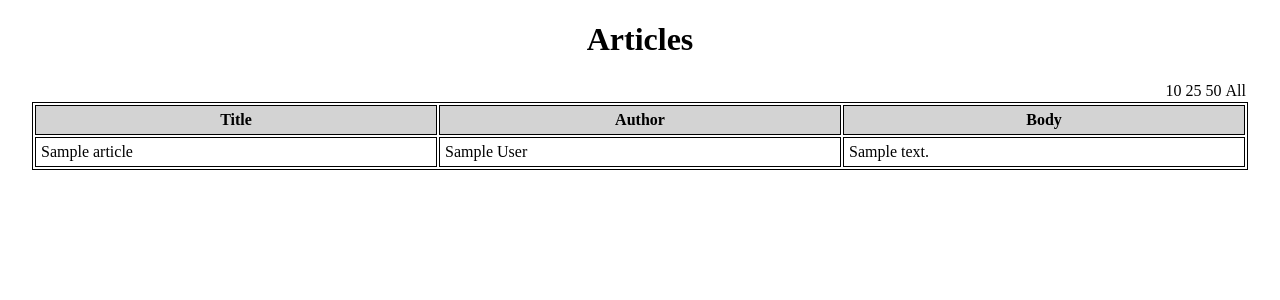
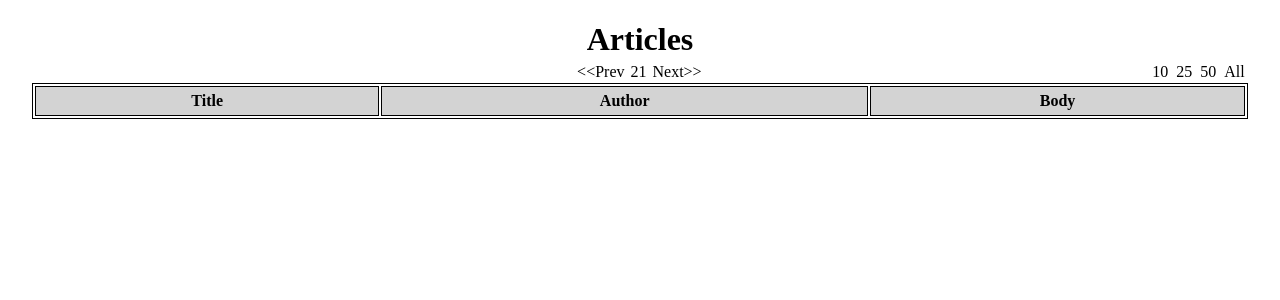
Before and after one commit to cooljohnny3/db-program, a Node server app: page /?page=2 in a window 1280 px wide. Shown: the part 28-328 px from the top of the page. Run offline with Node 20, Linux system fonts and the light colour scheme; the visitor is signed in with stand-in values (Sample User, id 1); tables that the repository leaves empty hold one stand-in row (values such as "Sample post"); lists and menus that the app fills with data are empty.

Commit message:
Start page control

```diff
--- a/db-server/src/app.js
+++ b/db-server/src/app.js
@@ -46,17 +46,18 @@ const user_pool = mysql.createPool({
 });
 
 app.get('/', (req, res) => {
-    // If numRows changes set session
-    if(req.query.numRows)
-        req.session.numRows = req.query.numRows;
-
-    let pageNum;
+    let pageNum = 0;
     let start;
     let end;
     let query;
 
+    // If numRows changes set session
+    if(req.query.numRows)
+        req.session.numRows = req.query.numRows;
+    if(req.query.page)
+        pageNum = req.query.page;
+
     if(req.session.numRows && req.session.numRows != 'all'){
-        pageNum = 0;
         start = pageNum * req.session.numRows;
         end = req.session.numRows * (pageNum + 1);
         query = 'SELECT * FROM articles LIMIT ' + start + ',' + end + ';';
@@ -69,7 +70,8 @@ app.get('/', (req, res) => {
         else{
             res.render('list', {
                 articles: rows,
-                user: req.session.user
+                user: req.session.user,
+                page: pageNum + 1
             });
         }
     })
--- a/db-server/src/public/css/index.css
+++ b/db-server/src/public/css/index.css
@@ -10,6 +10,7 @@ body {
 
 .container h1{
     margin-top: 0;
+    margin-bottom: 5px;
     text-align: center;
 }
 
@@ -59,8 +60,32 @@ th, tr:nth-child(2n) {
     background-color: lightgray;
 }
 
+/* List controls */
+.list-controls {
+    display: grid;
+    grid-template-columns: 33.3% 33.3% 33.3%;
+    margin-bottom: 2px;
+}
+
+.page-controls {
+    text-align: center;
+}
+
+.page-controls a {
+    padding: 2px;
+    color: black;
+    text-decoration: none;
+}
+
+.page-controls a:hover {
+    background-color: red;
+}
+
+.number-row-selector {
+    text-align: right;
+}
+
 .number-row-selector a {
-    float: right;
     padding: 2px;
     color: black;
     text-decoration: none;
--- a/db-server/src/views/list.ejs
+++ b/db-server/src/views/list.ejs
@@ -1,11 +1,21 @@
 <%- include('header'); -%>
 
 <h1>Articles</h1>
-<div class="number-row-selector">
-    <a href="/?numRows=all">All</a>
-    <a href="/?numRows=50">50</a>
-    <a href="/?numRows=25">25</a>
-    <a href="/?numRows=10">10</a>
+<div class="list-controls">
+    <div></div>
+    <div class="page-controls">
+        <% if(page > 1) { %>
+            <a href="/?page=<%= page - 1 %>">&lt;&lt;Prev</a>
+        <% } %>
+        <span><%= page %></span>
+        <a href="/?page=<%= page + 1 %>">Next&gt;&gt;</a>
+    </div>
+    <div class="number-row-selector">
+        <a href="/?numRows=10">10</a>
+        <a href="/?numRows=25">25</a>
+        <a href="/?numRows=50">50</a>
+        <a href="/?numRows=all">All</a>
+    </div>
 </div>
 <table>
     <thead>
```
